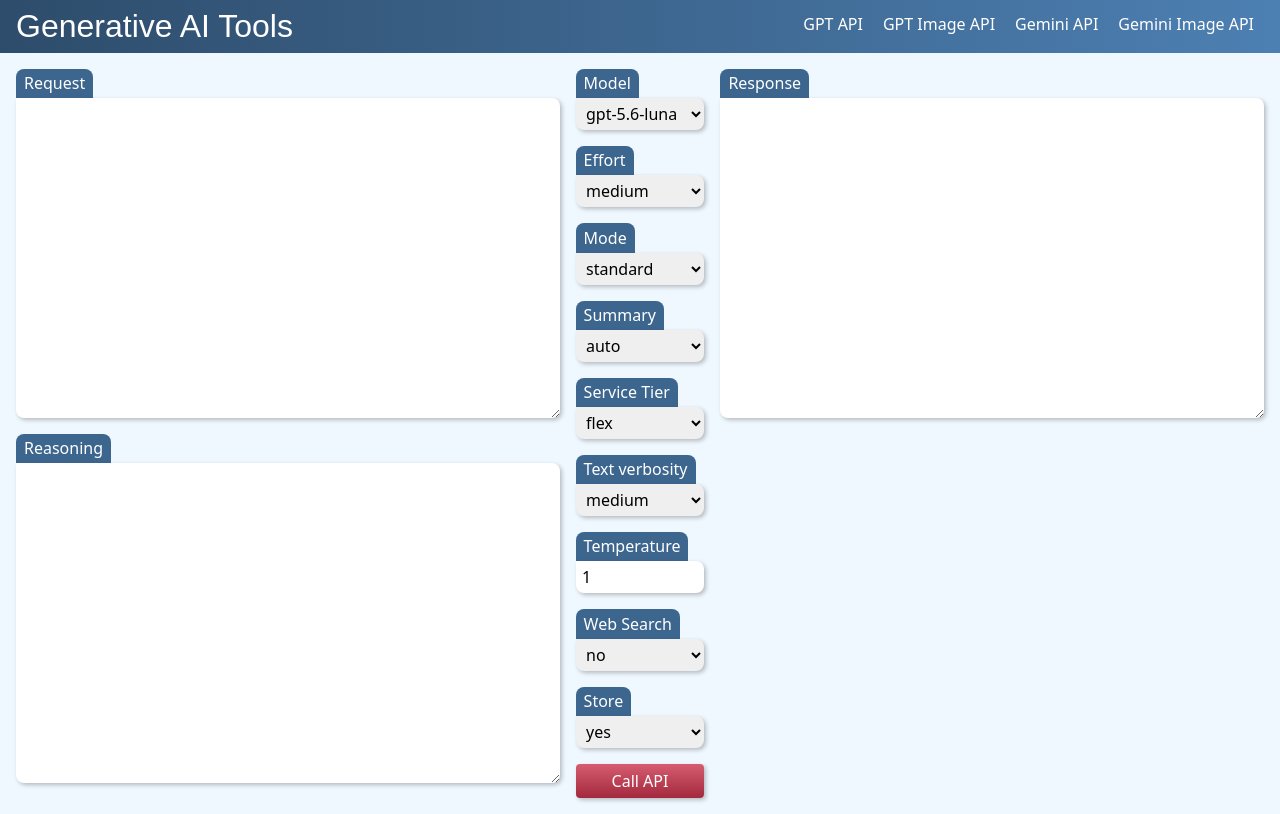
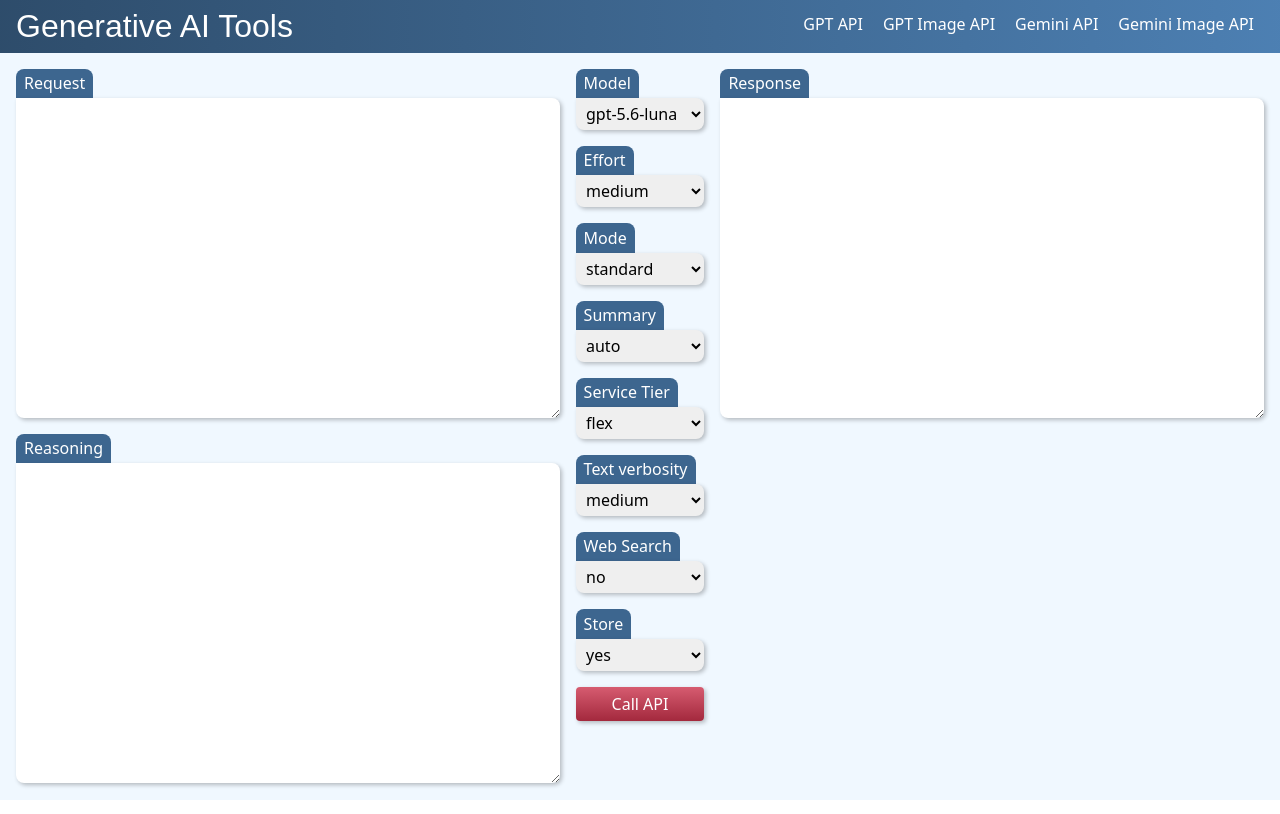
Before and after one commit to gonlem/GenAI, a Vue app: page /#/ in a window 1280 px wide. Built offline with nearby package versions, Linux system fonts and the light colour scheme; no server answers.

Commit message:
Display all reasoning items

```diff
--- a/frontend/pages/gpt.vue
+++ b/frontend/pages/gpt.vue
@@ -15,7 +15,6 @@
 const ai_reasoning_summary = Vue.ref('auto');
 const ai_service_tier = Vue.ref('flex');
 const ai_text_verbosity = Vue.ref('medium');
-const ai_temperature = Vue.ref(1.0);
 const ai_web_search = Vue.ref('no');
 const ai_store = Vue.ref('yes');
 
@@ -30,7 +29,6 @@
             service_tier: ai_service_tier.value,
             text: { verbosity: ai_text_verbosity.value },
             store: ai_store.value === 'yes',
-            temperature: parseFloat(ai_temperature.value),
             tools: ai_web_search.value === 'yes' ? [{ type: 'web_search' }] : [],
         });
         let endTime = Date.now();
@@ -39,7 +37,6 @@
         responseText += `[Reasoning effort: ${response.reasoning?.effort}]\n`;
         responseText += `[Reasoning mode: ${response.reasoning?.mode}]\n`;
         responseText += `[Reasoning summary: ${response.reasoning?.summary}]\n`;
-        responseText += `[Temperature: ${response.temperature}]\n`;
         responseText += `[Service tier: ${response.service_tier}]\n`;
         responseText += `[Text verbosity: ${response.text.verbosity}]\n`;
         responseText += `[Input tokens: ${response.usage.input_tokens}]\n`;
@@ -50,7 +47,8 @@
         responseText += `[Estimated cost: €${cost.toFixed(6)}]\n\n`;
         responseText += response.output_text;
         ai_response.value = responseText;
-        ai_reasoning.value = response.output.find((item) => item.type === 'reasoning')?.summary[0]?.text || '';
+        let reasoningItems = response.output.filter(item => item.type === 'reasoning').map(item => item.summary).flat() || [];
+        ai_reasoning.value = reasoningItems.map(item => item.text).join('\n\n');
     } catch (error) {
         ai_response.value = `Error: ${error.message}`;
     }
@@ -141,10 +139,6 @@
                 </select>
             </label>
             <label>
-                <span>Temperature</span>
-                <input name="temperature" type="number" min="0" max="2" step="0.1" v-model="ai_temperature" />
-            </label>
-            <label>
                 <span>Web Search</span>
                 <select name="web_search" v-model="ai_web_search" required>
                     <option>yes</option>
```
